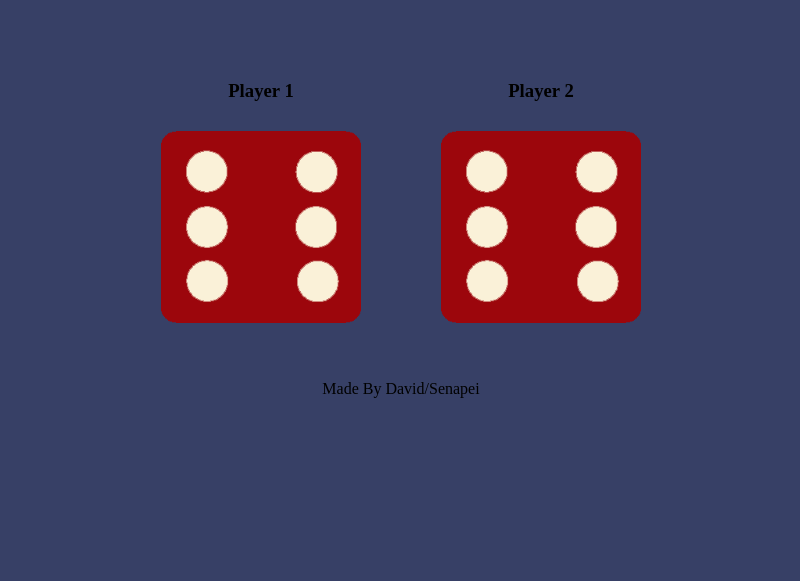
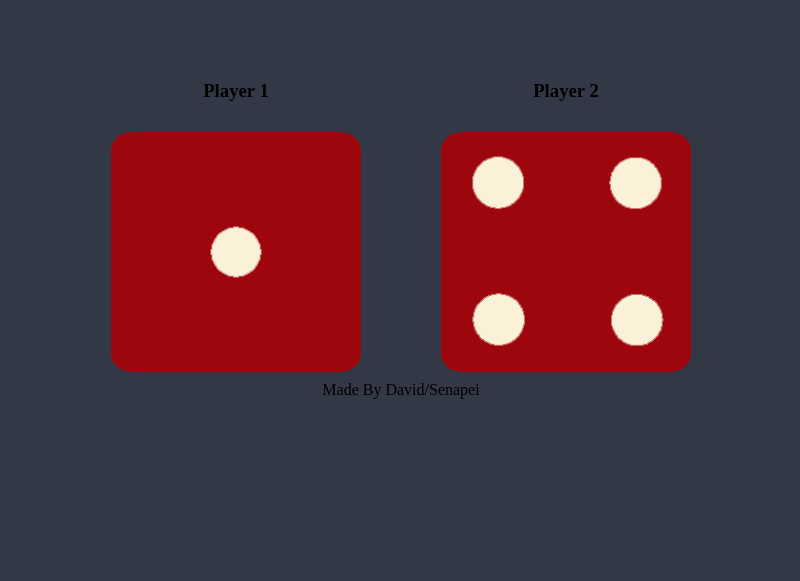
Before and after one commit to Senapei/dice-game-website, a plain HTML site: page index.html in a window 1280 px wide. Shown: the part 220-801 px from the top of the page, without its empty margins (239-1039 px from the left). Drawn offline with Linux system fonts and the light colour scheme.

Commit message:
Create two functions
First function gets a random number and the second uses the first
function to set the dice images using the DOM.

```diff
--- a/index.html
+++ b/index.html
@@ -14,11 +14,11 @@
     <div class="players-container">
       <div class="players-1">
         <h3>Player 1</h3>
-        <img src="./img/dice6.png" />
+        <img class="dice-1" src="./img/dice6.png" />
       </div>
       <div class="player-2">
         <h3>Player 2</h3>
-        <img src="./img/dice6.png" />
+        <img class="dice-2" src="./img/dice6.png" />
       </div>
     </div>
     <div class="footer-container">
@@ -26,5 +26,7 @@
         <p>Made By David/Senapei</p>
       </div>
     </div>
+
+    <script src="./index.js"></script>
   </body>
 </html>
--- /dev/null
+++ b/index.js
@@ -0,0 +1,21 @@
+function randomNumber() {
+  let randomNumber = Math.random() * 6 + 1;
+  randomNumber = Math.floor(randomNumber);
+  console.log(randomNumber);
+  return randomNumber;
+}
+
+function setDiceImage() {
+  let dice1 = document.querySelector(".dice-1");
+  let dice2 = document.querySelector(".dice-2");
+
+  let diceValue1 = randomNumber();
+  dice1.setAttribute("src", "./img/dice" + diceValue1 + ".png");
+
+  let diceValue2 = randomNumber();
+  dice2.setAttribute("src", "./img/dice" + diceValue2 + ".png");
+}
+
+function winner() {}
+
+setDiceImage();
--- a/styles.css
+++ b/styles.css
@@ -6,7 +6,7 @@
 
 body {
   height: 100vh;
-  background-color: rgb(55, 64, 102);
+  background-color: rgb(51, 56, 70);
   display: flex;
   flex-direction: column;
 }
@@ -16,7 +16,7 @@ h3 {
 }
 
 img {
-  width: 200px;
+  width: 250px;
   height: auto;
 }
 
@@ -33,7 +33,7 @@ img {
 }
 
 .heading {
-  font-size: 100px;
+  font-size: 150px;
   margin: 35px 0 100px;
 }
 
```
